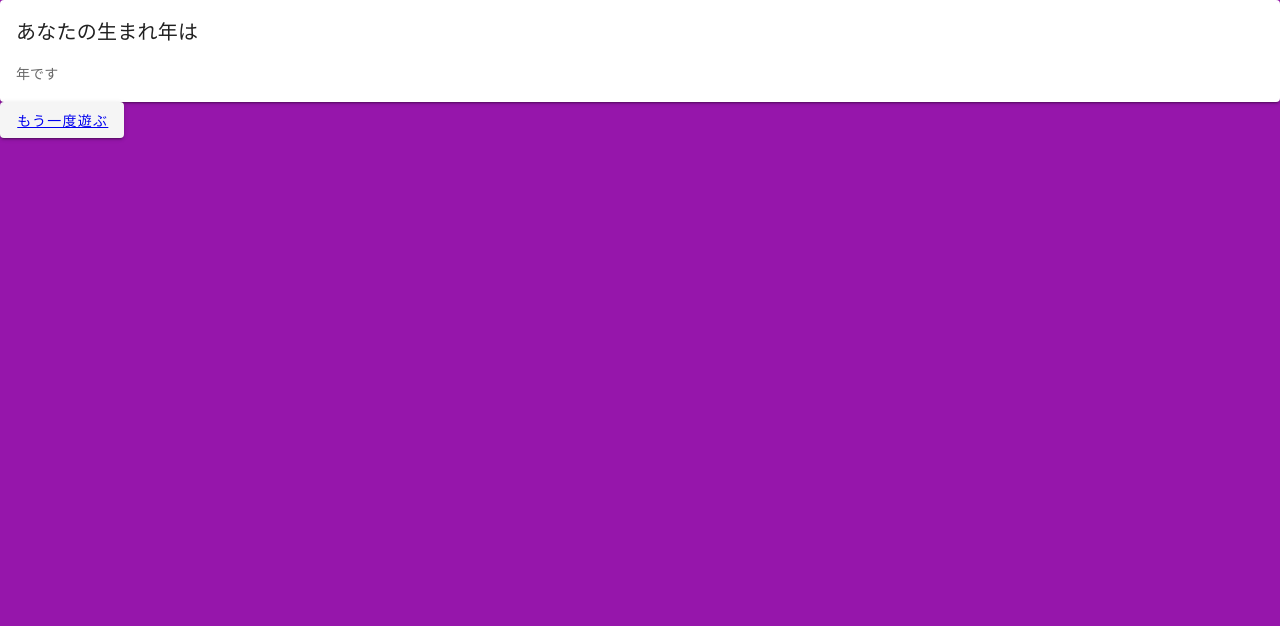
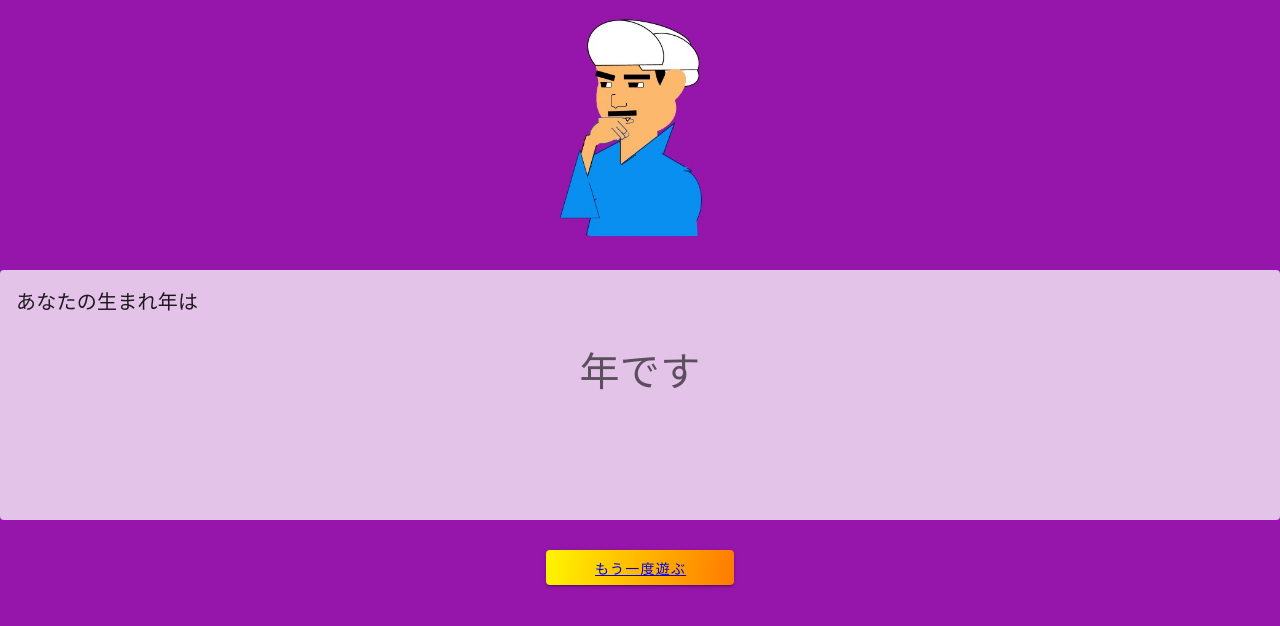
Before and after one commit to jack-app/jackHack2020-C, a Vue app: page /result in a window 1280 px wide. Shown: the top 626 px of the page. Built offline with nearby package versions, Linux system fonts and the light colour scheme.

Commit message:
resultのデザイン調整

```diff
--- a/src/views/Result.vue
+++ b/src/views/Result.vue
@@ -1,21 +1,50 @@
 <template>
   <div>
-    <v-img></v-img>
-    <v-card>
+    <v-img :src="jackinatorImage"  max-height="250" max-width="180" contain class="jackImage"></v-img>
+    <v-card flat class="answer" min-height="250px" max-height="320px">
       <v-card-title>あなたの生まれ年は</v-card-title>
-      <v-card-text>{{ result }}年です</v-card-text>
+      <v-card-text class="result">{{ result }}年です</v-card-text>
     </v-card>
-  <div>
-    <v-btn><router-link to="/">もう一度遊ぶ</router-link></v-btn>
+    <div class="again">
+      <v-btn width="188px" height="35px" class="againBtn"><router-link to="/">もう一度遊ぶ</router-link></v-btn>
+    </div>
   </div>
-</div>
 </template>
 <script>
+import JackinatorImage from '../assets/jackinator.png';
+
 export default{
   props:{
     result: Number
+  },
+  data(){
+    return{
+      jackinatorImage: JackinatorImage
+    }
   }
 }
 </script>
 <style scoped>
+.result{
+  font-size: 40px;
+  line-height: 78px;
+  text-align: center;
+
+}
+.answer{
+  background: rgba(255, 255, 255, 0.74);
+  text-align: center;
+}
+.jackImage{
+  margin: 0 auto;
+  padding-top: 40px;
+  margin-bottom: 20px;
+}
+.againBtn{
+  background: linear-gradient(97.24deg, #FFF500 0%, #FF7A00 100%);
+  margin-top: 30px;
+}
+.again{
+  text-align: center;
+}
 </style>
```
